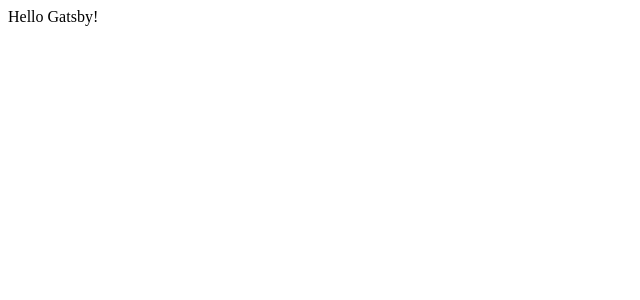
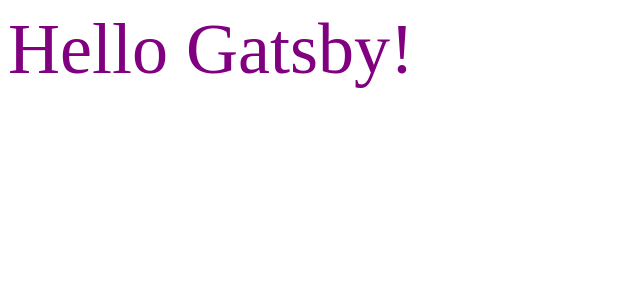
Before and after one commit to HDauven/gatsby-tutorial, a Gatsby app: page / in a window 1280 px wide. Shown: the top 300 px of the page, without its empty margins (0-640 px from the left). Built offline with nearby package versions, Linux system fonts and the light colour scheme.

Commit message:
Add styling to the text

```diff
--- a/src/pages/index.js
+++ b/src/pages/index.js
@@ -1,3 +1,5 @@
 import React from "react";
 
-export default () => <div>Hello Gatsby!</div>;
+export default () => (
+  <div style={{ color: `purple`, fontSize: `72px` }}>Hello Gatsby!</div>
+);
```
